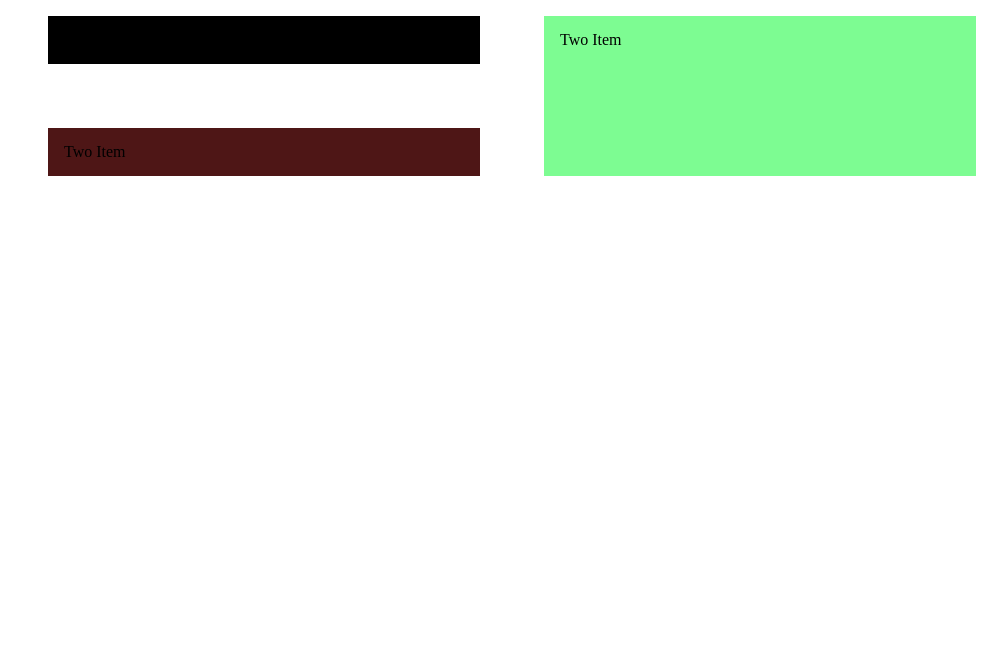
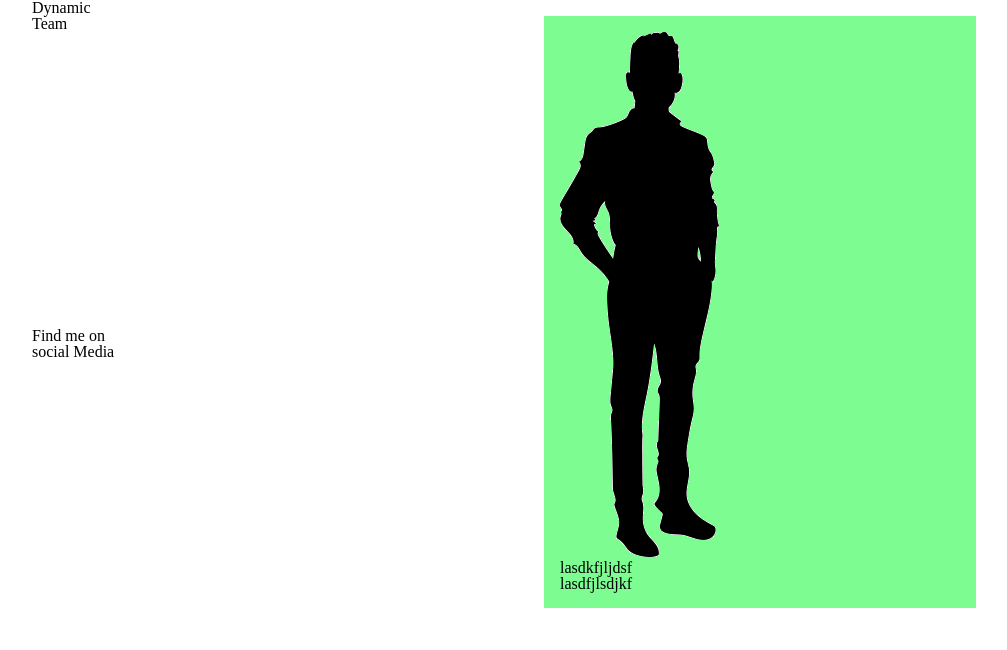
Before and after one commit to fernandezjerome/Dynnamic-Team, a plain HTML site: page index.html in a window 1280 px wide. Shown: the top 650 px of the page, without its empty margins (128-1135 px from the left). Drawn offline with Linux system fonts and the light colour scheme.

Commit message:
adding elements

```diff
--- a/index.html
+++ b/index.html
@@ -17,9 +17,27 @@
         <section>
           <h2 class="hidden">Videos</h2>
           <div class="two-items test">
-            <div class="box-model section-1">Two Item</div>
-            <div class="box-model2 section-2">Two Item</div>
-            <div class="box-model3 section-3">Two Item</div>
+            <div class="section-1">
+                <h3>Dynamic</h3>
+                <h2>Team</h2>
+            </div>
+            <div class="box-model2 section-2">
+                <div>
+                 <img src="images/profile-pic-1.png" alt="">
+                </div>
+                <div>
+                    <h2>lasdkfjljdsf</h2>
+                    <p>lasdfjlsdjkf</p>
+                </div>
+            </div>
+            <div class="section-3">
+                <h3>Find me on</h3>
+                <h2>social Media</h2></div>
+                <div>
+                    <img src="images/social-facebook.svg" alt="">
+                    <img src="images/social-insta.svg" alt="">
+                    <img src="images/social-twitter.svg" alt="">
+                </div>
           </div>
         </section>
 
```
Also changed, not shown: images/social-facebook.svg (added), images/social-insta.svg (added), images/social-twitter.svg (added).
